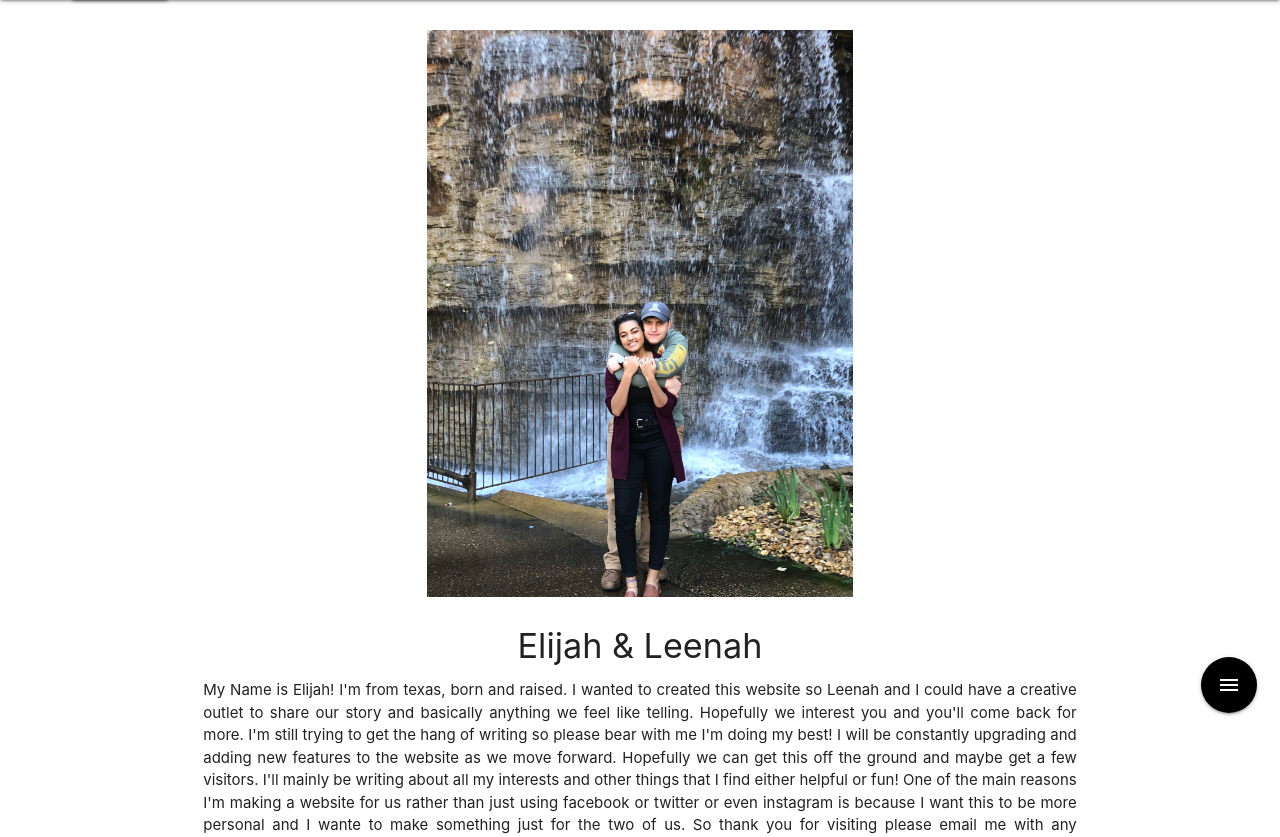
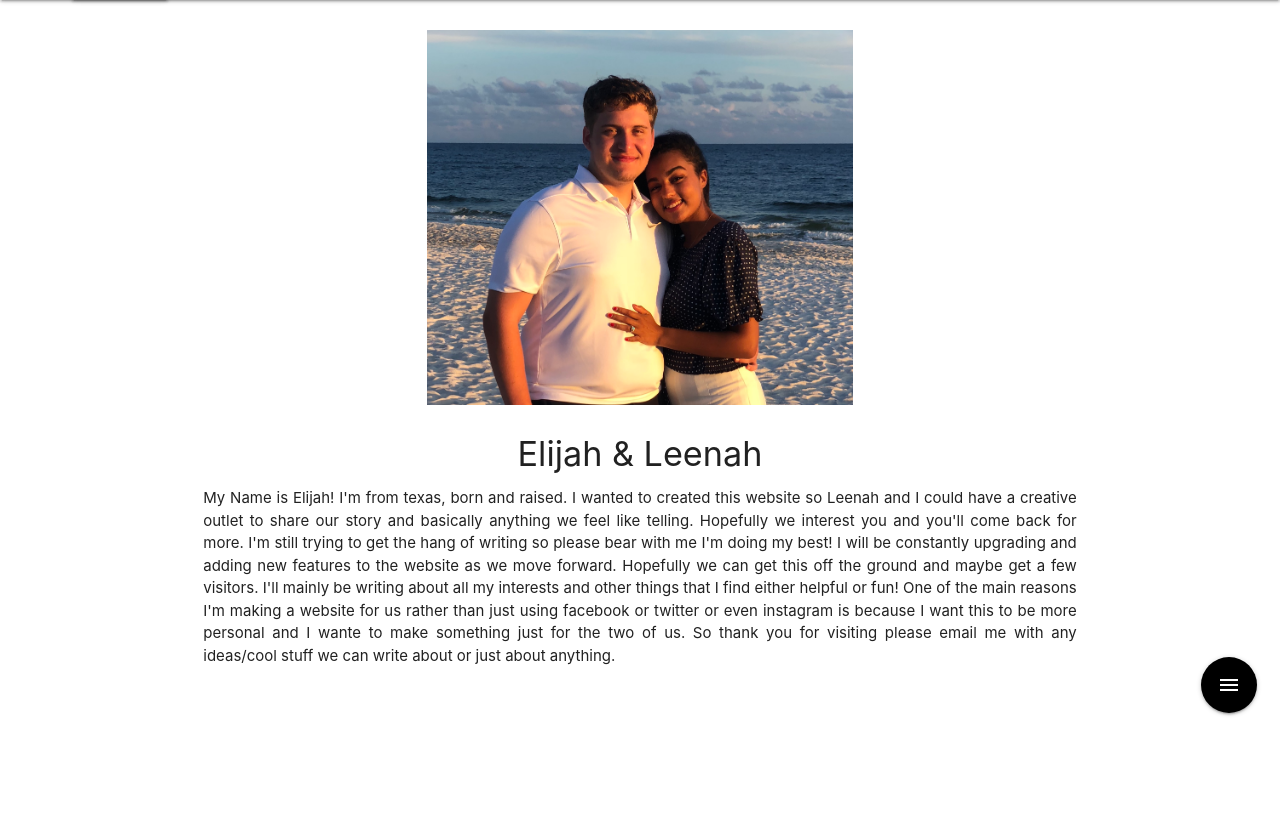
Before and after one commit to ElijahSellers/Elijah-Leenah, a Django app: page /About_us/ in a window 1280 px wide. Shown: the part 64-901 px from the top of the page. After the commit the page ends 780 px from the top, so only its background shows below. Run offline with Django 3.2, Linux system fonts and the light colour scheme.

Commit message:
FIX for stuff  # Please enter the commIT message for your changes. Lines starting

```diff
--- a/leblog/templates/leblog/About_us.html
+++ b/leblog/templates/leblog/About_us.html
@@ -87,7 +87,7 @@ height: 100%;
 
         {% load static %}
         <div class="section"></div>
-        <img class="responsive-img" src={% static '\leblog\family.jpg' %}></img>
+        <img class="responsive-img" src={% static '\leblog\Family2.jpg' %}></img>
         </div>
       <div class="col s12">
         <h4 class="center-align">Elijah & Leenah</h4>
```
